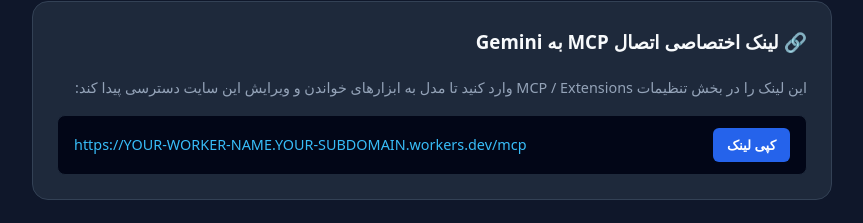
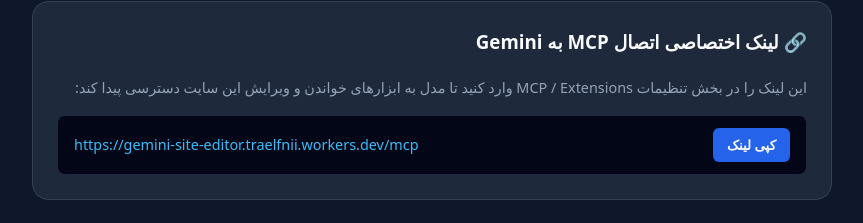
Before and after one commit to tuapod/testmcp, a plain HTML site: page index.html in a window 1280 px wide. Shown: the part 316-539 px from the top of the page, without its empty margins (208-1071 px from the left). Drawn offline with Linux system fonts and the light colour scheme; no server answers.

Commit message:
Update index.html

```diff
--- a/index.html
+++ b/index.html
@@ -115,7 +115,7 @@
 
 <script>
   // ⚠️ آدرس Cloudflare Worker خود را اینجا قرار دهید (بدون اسلش انتهایی)
-  const WORKER_URL = "https://YOUR-WORKER-NAME.YOUR-SUBDOMAIN.workers.dev";
+  const WORKER_URL = "https://gemini-site-editor.traelfnii.workers.dev";
 
   const mcpEndpoint = `${WORKER_URL}/mcp`;
   document.getElementById("mcp-url-text").textContent = mcpEndpoint;
```
